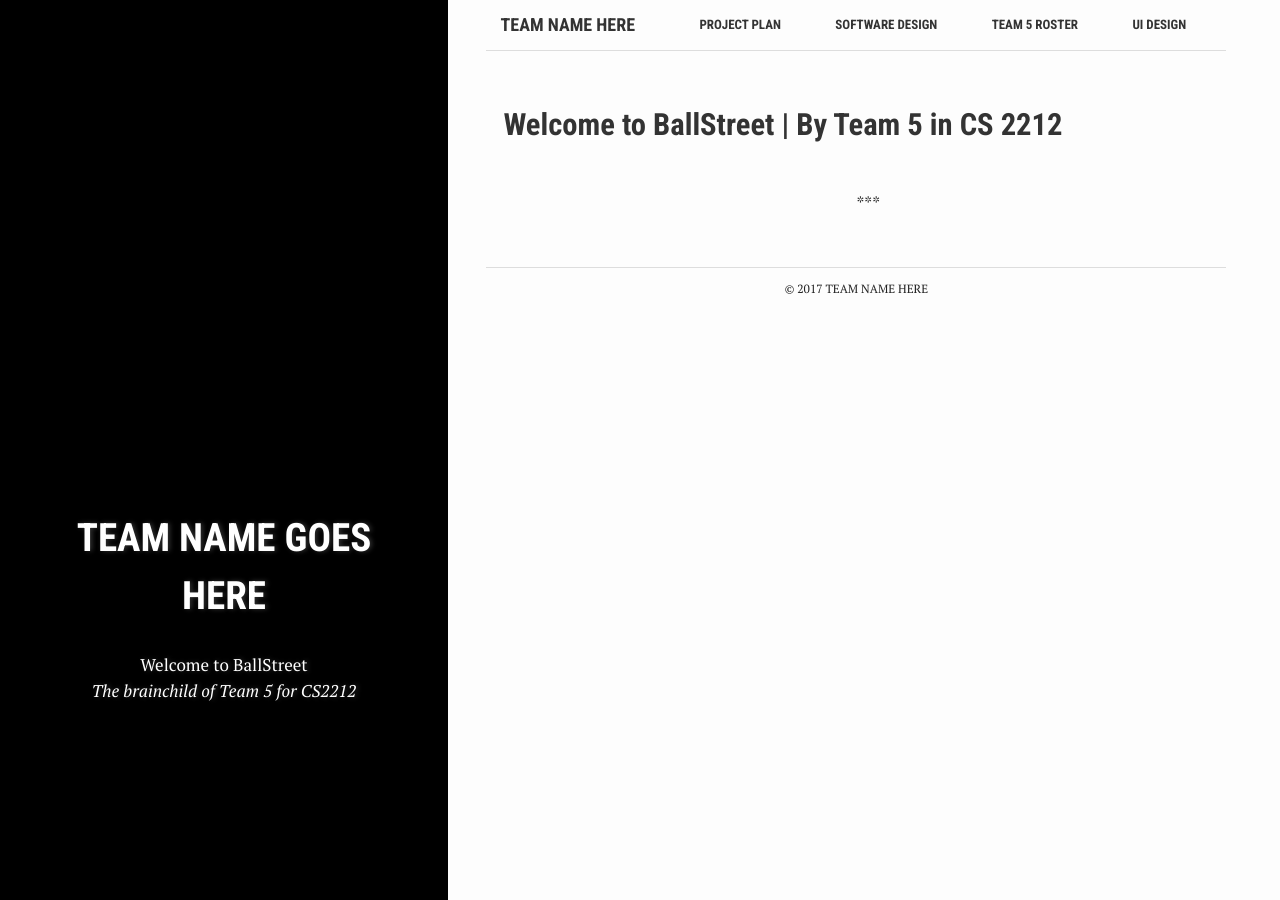
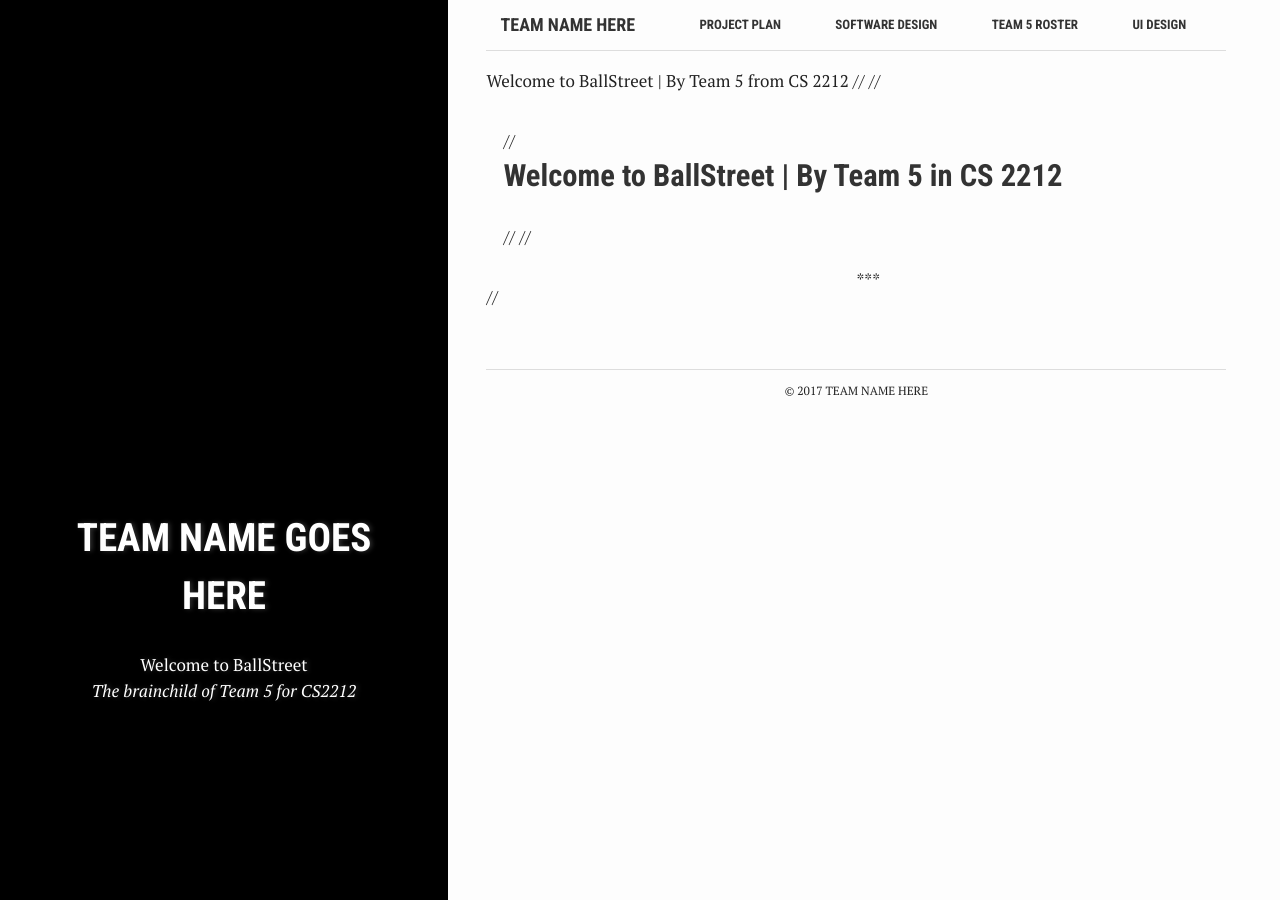
Before and after one commit to ufrauq/Ball-Street, a Jekyll site: the page built from index.html, in a window 1280 px wide. Built offline with Jekyll 4.4.1, drawn with Linux system fonts in a browser that asks for light colours.

Commit message:
Update index.html

```diff
--- a/index.html
+++ b/index.html
@@ -5,10 +5,10 @@ crawlertitle: "BallStreet | Team 5"
 title: "TEAM NAME GOES HERE"
 summary: "Welcome to BallStreet<br> <i>The brainchild of Team 5 for CS2212</i>"
 ---
-
-{% for post in site.posts limit: 5 %}
-  <article class="index-page">
-    <h2><a href="{{ post.url }}">{{ post.title }}</a></h2>
-    {{ post.excerpt }}
-  </article>
-{% endfor %}
+Welcome to BallStreet | By Team 5 from CS 2212
+//{% for post in site.posts limit: 5 %}
+//  <article class="index-page">
+//    <h2><a href="{{ post.url }}">{{ post.title }}</a></h2>
+//    {{ post.excerpt }}
+//  </article>
+//{% endfor %}
```
